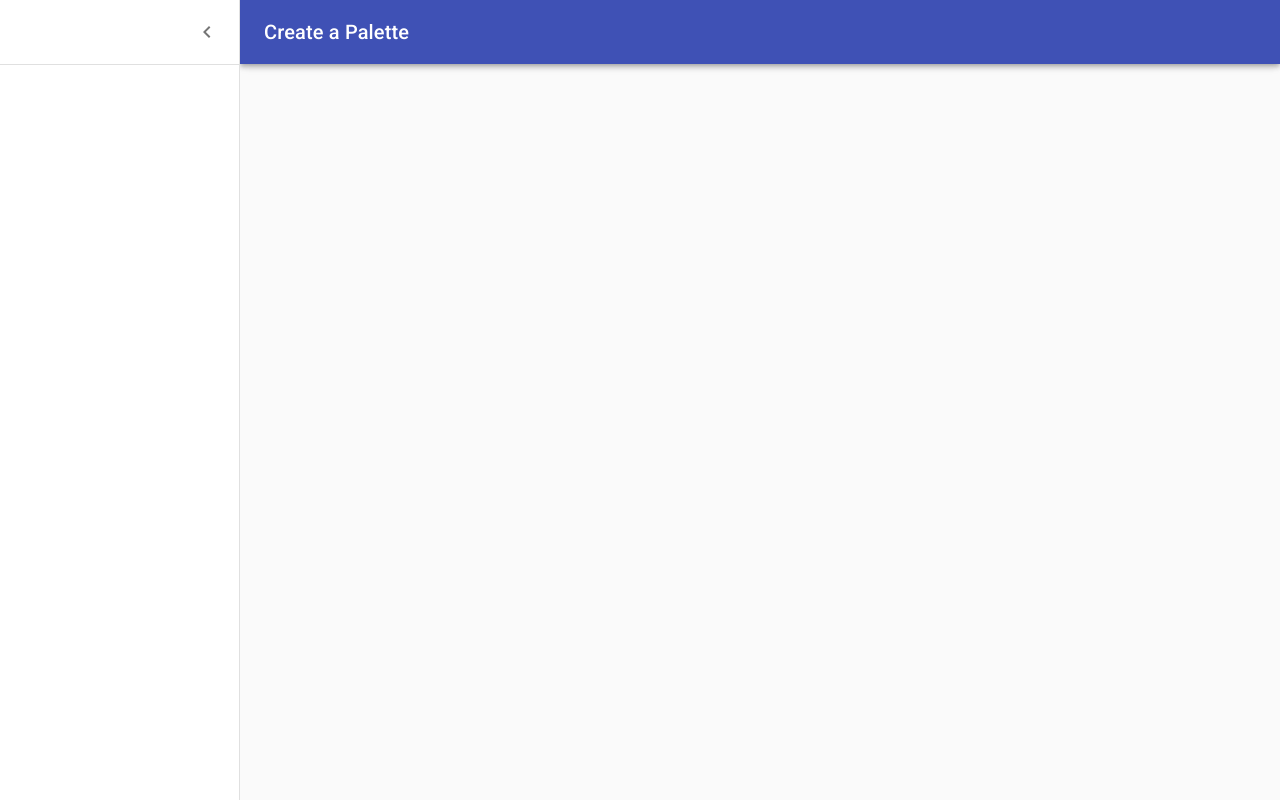
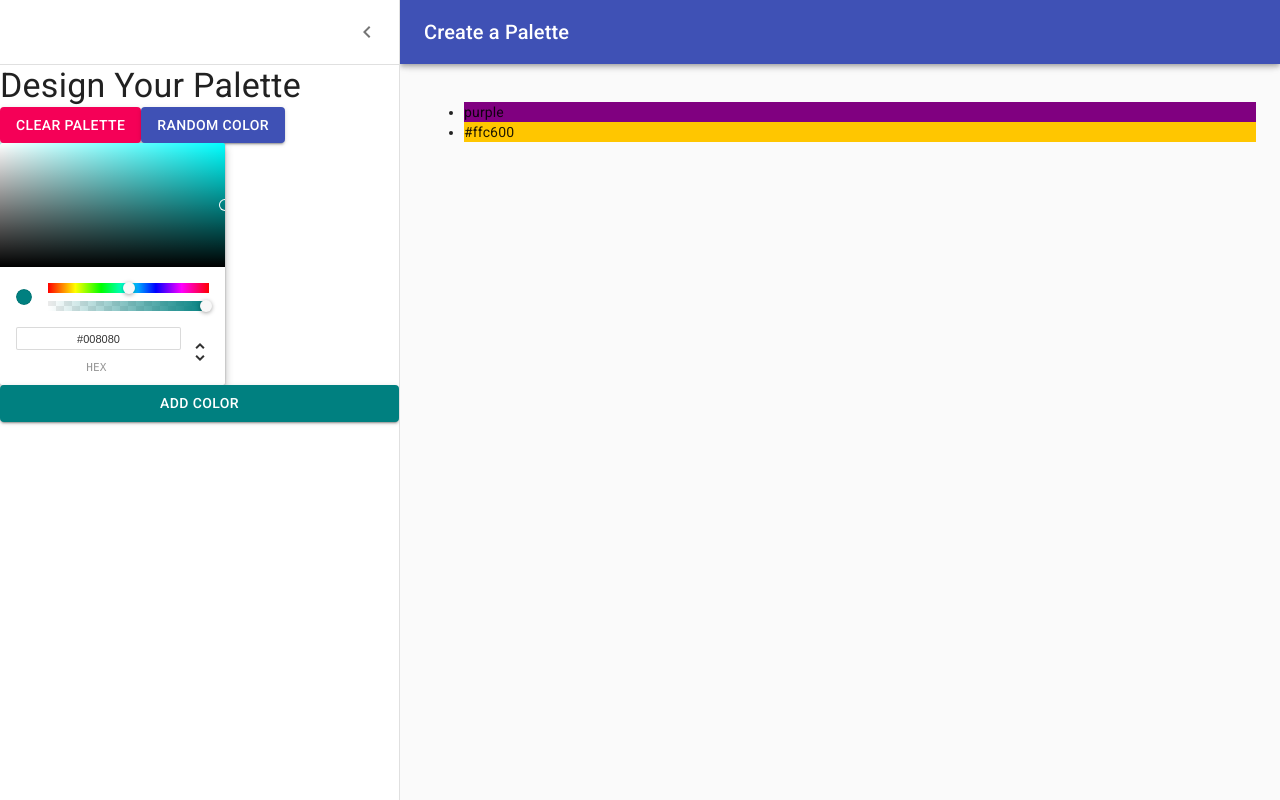
Before and after one commit to nsaicharan/colt-colors, a React (Create React App) app: page /palette/new in a window 1280 px wide. Both pictures are taken after a click on the button "open drawer". Built offline with nearby package versions, Linux system fonts and the light colour scheme.

Commit message:
Add color picker

```diff
--- a/package.json
+++ b/package.json
@@ -9,6 +9,7 @@
     "chroma-js": "^2.0.4",
     "rc-slider": "^8.6.13",
     "react": "^16.8.6",
+    "react-color": "^2.17.3",
     "react-copy-to-clipboard": "^5.0.1",
     "react-dom": "^16.8.6",
     "react-router-dom": "^5.0.1",
--- a/src/NewPaletteForm.js
+++ b/src/NewPaletteForm.js
@@ -10,8 +10,10 @@ import Divider from "@material-ui/core/Divider";
 import IconButton from "@material-ui/core/IconButton";
 import MenuIcon from "@material-ui/icons/Menu";
 import ChevronLeftIcon from "@material-ui/icons/ChevronLeft";
+import Button from "@material-ui/core/Button";
+import { ChromePicker } from "react-color";
 
-const drawerWidth = 240;
+const drawerWidth = 400;
 
 const useStyles = makeStyles(theme => ({
   root: {
@@ -72,6 +74,8 @@ const useStyles = makeStyles(theme => ({
 function NewPaletteForm() {
   const classes = useStyles();
   const [open, setOpen] = useState(false);
+  const [currentColor, setCurrentColor] = useState("teal");
+  const [colors, setColors] = useState(["purple", "#ffc600"]);
 
   const handleDrawerOpen = () => {
     setOpen(true);
@@ -79,6 +83,14 @@ function NewPaletteForm() {
 
   const handleDrawerClose = () => {
     setOpen(false);
+  };
+
+  const updateCurrentColor = newColor => {
+    setCurrentColor(newColor.hex);
+  };
+
+  const addNewColor = () => {
+    setColors([...colors, currentColor]);
   };
 
   return (
@@ -120,6 +132,27 @@ function NewPaletteForm() {
           </IconButton>
         </div>
         <Divider />
+        <Typography variant="h4">Design Your Palette</Typography>
+        <div>
+          <Button variant="contained" color="secondary">
+            Clear Palette
+          </Button>
+          <Button variant="contained" color="primary">
+            Random Color
+          </Button>
+        </div>
+        <ChromePicker
+          color={currentColor}
+          onChangeComplete={updateCurrentColor}
+        />
+        <Button
+          variant="contained"
+          color="primary"
+          style={{ backgroundColor: currentColor }}
+          onClick={addNewColor}
+        >
+          Add Color
+        </Button>
       </Drawer>
       <main
         className={clsx(classes.content, {
@@ -127,6 +160,12 @@ function NewPaletteForm() {
         })}
       >
         <div className={classes.drawerHeader} />
+
+        <ul>
+          {colors.map(color => (
+            <li style={{ backgroundColor: color }}>{color}</li>
+          ))}
+        </ul>
       </main>
     </div>
   );
```
Also changed, not shown: 1 other file (tests, documents, lock files or other folders).
